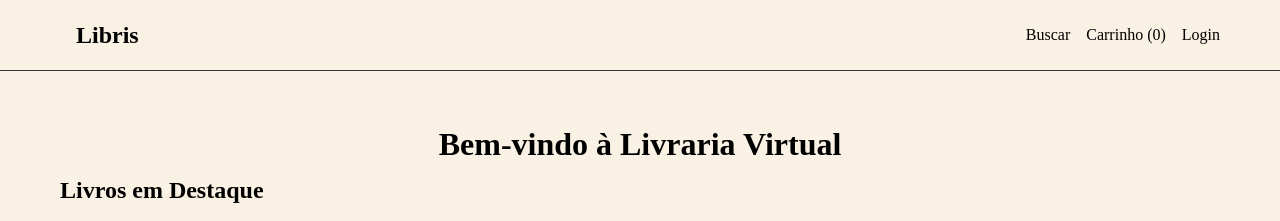
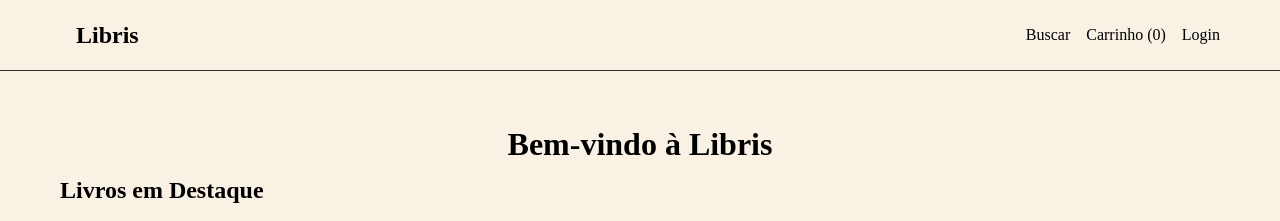
Before and after one commit to Feeeazy/alexandria, a React (Vite) app: page / in a window 1280 px wide. Shown: the top 221 px of the page. Built offline with nearby package versions, Linux system fonts and the light colour scheme.

Commit message:
tirando comentarios

```diff
--- a/src/components/BookCard/BookCard.css
+++ b/src/components/BookCard/BookCard.css
@@ -1,4 +1,3 @@
-/* src/components/BookCard/BookCard.css */
 .book-card {
   background: white;
   border-radius: 8px;
--- a/src/components/Footer/Footer.jsx
+++ b/src/components/Footer/Footer.jsx
@@ -1,4 +1,3 @@
-// src/components/Footer/Footer.jsx
 import React from 'react';
 import './Footer.css';
 
--- a/src/contexts/CartContext.jsx
+++ b/src/contexts/CartContext.jsx
@@ -22,7 +22,6 @@ export function CartProvider({ children }) {
   const removeFromCart = (book) => {
     setCart(prevCart => {
       const item = prevCart.find(item => item.id === book.id);
-      console.log(item);
       if (item.quantity === 1) {
         return prevCart.filter(item => item.id !== book.id);
       }
--- a/src/pages/Home/Home.jsx
+++ b/src/pages/Home/Home.jsx
@@ -1,5 +1,4 @@
 import React from 'react';
-import { Link } from 'react-router-dom';
 import { books } from '../../data/books';
 import BookCard from '../../components/BookCard/BookCard.jsx';
 import './Home.css';
@@ -10,7 +9,7 @@ export function Home() {
   return (
     <div className="home">
       <div className="container">
-        <h1>Bem-vindo à Livraria Virtual</h1>
+        <h1>Bem-vindo à Libris</h1>
 
         <section className="featured">
           <h2>Livros em Destaque</h2>
--- a/src/pages/Search/Search.css
+++ b/src/pages/Search/Search.css
@@ -1,4 +1,3 @@
-/* src/pages/Search/Search.css */
 .search-container {
   display: flex;
   flex-direction: column;
```
